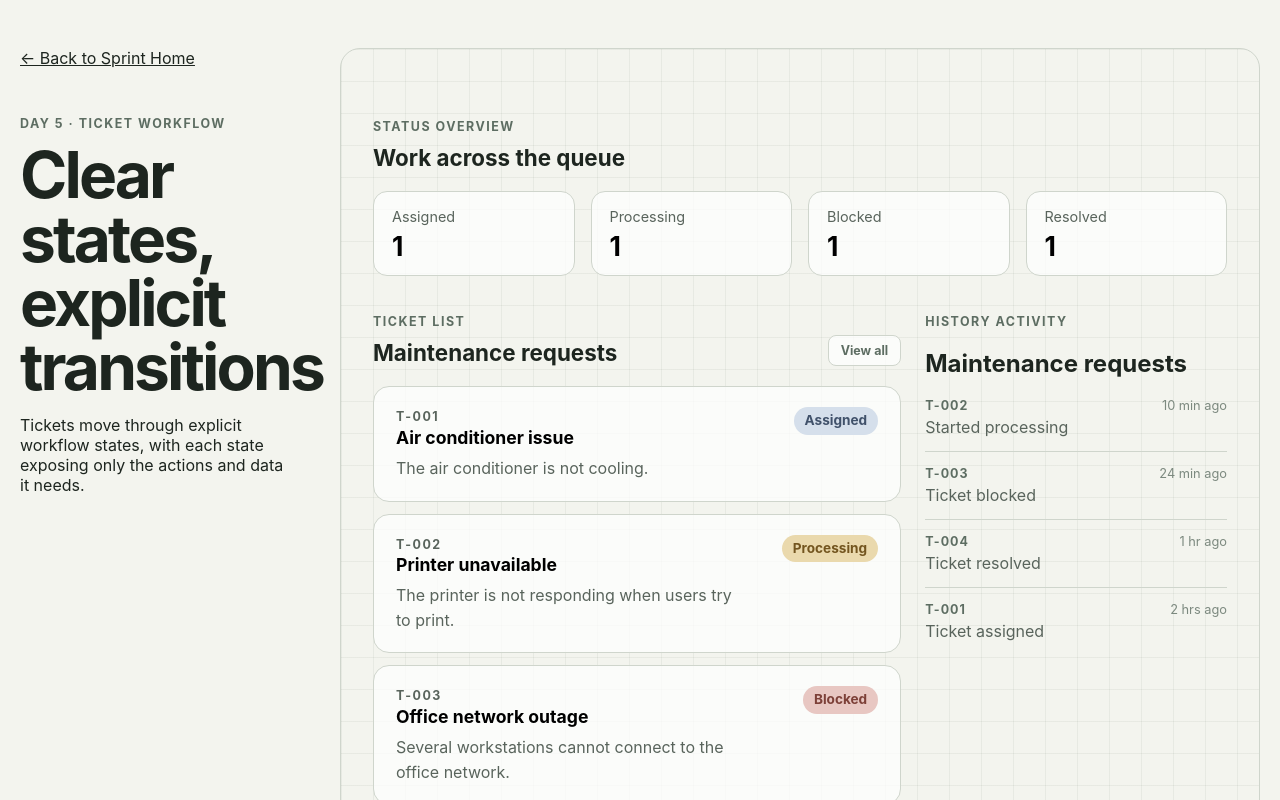
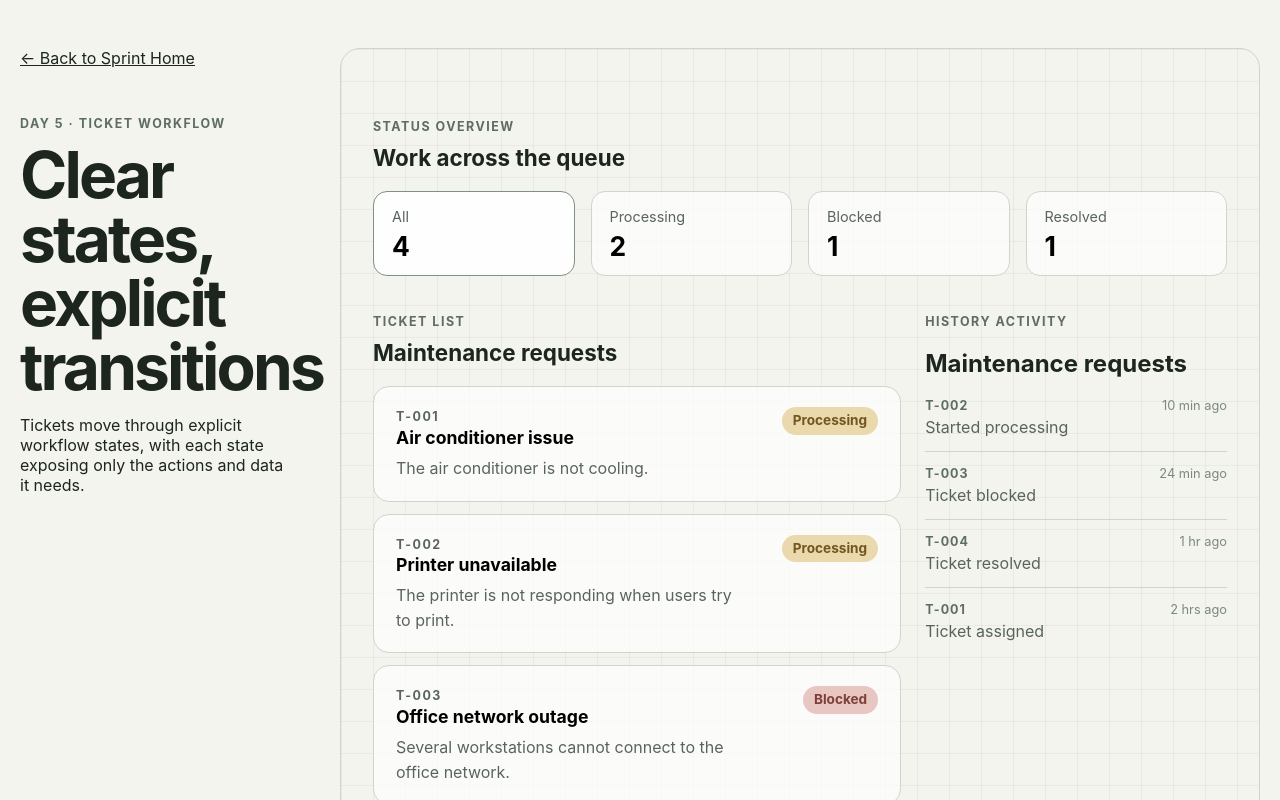
Before and after one commit to stuartchendev/7-day-frontend-production-sprint, a React (Vite) app: page /day-5 in a window 1280 px wide. Shown: the top 800 px of the page. Built offline with nearby package versions, Linux system fonts and the light colour scheme.

Commit message:
refactor(day-5): polish ticket dashboard skeleton

```diff
--- a/src/days/day-5/DayFivePage.tsx
+++ b/src/days/day-5/DayFivePage.tsx
@@ -45,21 +45,31 @@ export function DayFivePage() {
         initialTickets
     );
     const [selectedStatus, setSelectedStatus] =
-        useState<Ticket['status'] | null>(null);
+        useState<Ticket['status'] | 'all'>('all');
 
     const [selectedTicket, setSelectedTicket] =
         useState<string | null>(null);
 
-    const filteredTickets = selectedStatus
-        ? tickets.filter((ticket) => ticket.status === selectedStatus)
-        : tickets;
+    const filteredTickets =
+        selectedStatus === 'all'
+            ? tickets
+            : tickets.filter((ticket) => ticket.status === selectedStatus);
 
-    const withCountStatus = statuses.map((status) => ({
+    const allStatus = {
+        label: 'All',
+        status: 'all' as const,
+        count: tickets.length,
+    };
+
+    const withCountStatus = [
+        allStatus,
+        ...statuses.map((status) => ({
             ...status,
             count: tickets.filter(
                 (ticket) => ticket.status === status.status
             ).length,
-    }));
+        })),
+    ];
 
     const selectedTicketData = tickets.find((ticket) => ticket.id === selectedTicket)
 
@@ -168,7 +178,7 @@ export function DayFivePage() {
                                     <div>
                                         <button
                                             type="button"
-                                            onClick={() => handleTicketAction({ type: 'resolve' })}>Resolve</button>
+                                            onClick={() => handleTicketAction({ type: 'resolve', ticketId: selectedTicketData.id })}>Resolve</button>
                                         <button type="button">Block</button>
                                     </div>
                                 </div>
@@ -180,7 +190,8 @@ export function DayFivePage() {
                                 </div>
 
                                 <div className="day-five__history-list">
-                                    {selectedTicketData.history.map((entry) => (
+                                    {selectedTicketData.history.length > 0 ? (
+                                        selectedTicketData.history.map((entry) => (
                                             <div className="day-five__history-item" key={entry.id}>
                                                 <div className="day-five__history-marker">
                                                     <span />
@@ -193,7 +204,12 @@ export function DayFivePage() {
 
                                                 <p>{entry.note}</p>
                                             </div>
-                                    ))}
+                                        ))
+                                    ) : (
+                                        <p className="day-five__history-empty">
+                                            No transition history yet.
+                                        </p>
+                                    )}
                                 </div>
                             </div>
                         </section>
@@ -205,13 +221,6 @@ export function DayFivePage() {
                                     <p className="day-five__eyebrow">Ticket list</p>
                                     <h2>Maintenance requests</h2>
                                 </div>
-                                <button
-                                    className="day-five__ticket-viewall"
-                                    type="button"
-                                    onClick={() => setSelectedStatus(null)}
-                                >
-                                    View all
-                                </button>
                             </div>
                             <div className="day-five__ticket-list">
                                 {filteredTickets.map((ticket) => (
--- a/src/days/day-5/day-five.css
+++ b/src/days/day-5/day-five.css
@@ -67,30 +67,6 @@
     gap: 20px;
 }
 
-.day-five__ticket-viewall {
-    flex-shrink: 0;
-    padding: 7px 12px;
-    border: 1px solid #cfd5cc;
-    border-radius: 8px;
-    background: rgba(255, 255, 255, 0.72);
-    color: #5d6d62;
-    font: inherit;
-    font-size: 0.78rem;
-    font-weight: 700;
-    cursor: pointer;
-    transition:
-        border-color 160ms ease,
-        background 160ms ease,
-        color 160ms ease;
-}
-
-.day-five__ticket-viewall:hover {
-    border-color: #aeb9af;
-    background: rgba(255, 255, 255, 0.9);
-    color: #3f4b43;
-}
-
-
 .day-five__section-heading h2 {
     margin: 10px 0 0;
     font-size: 1.4rem;
@@ -112,16 +88,16 @@
     font: inherit;
     text-align: left;
     cursor: pointer;
+
+    transition:
+        border-color 160ms ease,
+        background 160ms ease,
+        transform 160ms ease;
 }
 
 .day-five__status-card--selected {
     border-color: #7f9184;
     background: rgba(255, 255, 255, 0.92);
-}
-
-.day-five__status-card--assigned.day-five__status-card--selected p,
-.day-five__status-card--assigned.day-five__status-card--selected strong {
-    color: #40516a;
 }
 
 .day-five__status-card--processing.day-five__status-card--selected p,
@@ -137,10 +113,6 @@
 .day-five__status-card--resolved.day-five__status-card--selected p,
 .day-five__status-card--resolved.day-five__status-card--selected strong {
     color: #3f654d;
-}
-
-.day-five__status-card--assigned.day-five__status-card--selected {
-    border-color: #40516a;
 }
 
 .day-five__status-card--processing.day-five__status-card--selected {
@@ -180,30 +152,34 @@
 }
 
 .day-five__ticket-card {
-    font: inherit;
-    text-align: left;
+    display: flex;
+    align-items: flex-start;
+    justify-content: space-between;
+    gap: 24px;
+    width: 100%;
     padding: 20px 22px;
     border: 1px solid #cfd5cc;
     border-radius: 16px;
     background: rgba(255, 255, 255, 0.72);
+    font: inherit;
+    text-align: left;
+    cursor: pointer;
+    transition:
+        border-color 160ms ease,
+        background 160ms ease,
+        transform 160ms ease;
 }
 
+.day-five__ticket-card:hover {
+    transform: translateY(-1px);
+    border-color: #aeb9af;
+    background: rgba(255, 255, 255, 0.9);
+}
 
 .day-five__ticket-card p {
     margin: 0;
     color: #59645c;
     line-height: 1.55;
-}
-
-.day-five__ticket-card {
-    display: flex;
-    align-items: flex-start;
-    justify-content: space-between;
-    gap: 24px;
-    padding: 20px 22px;
-    border: 1px solid #cfd5cc;
-    border-radius: 16px;
-    background: rgba(255, 255, 255, 0.72);
 }
 
 .day-five__ticket-id {
@@ -230,6 +206,13 @@
     flex-shrink: 0;
     font-size: 0.85rem;
     font-weight: 700;
+}
+
+.day-five__history-empty {
+    margin: 0;
+    color: #7c897f;
+    font-size: 0.88rem;
+    line-height: 1.45;
 }
 
 .day-five__activity {
@@ -317,11 +300,6 @@
     font-weight: 700;
     line-height: 1;
     text-transform: capitalize;
-}
-
-.day-five__status-pill--assigned {
-    background: #d5dfeb;
-    color: #40516a;
 }
 
 .day-five__status-pill--processing {
--- a/src/days/day-5/domain/ticketReducer.ts
+++ b/src/days/day-5/domain/ticketReducer.ts
@@ -10,13 +10,6 @@ export function ticketReducer(
         }
 
         switch (action.type) {
-            case 'start':
-                return {
-                    ...ticket,
-                    status: 'processing',
-                    handling: 'Investigating the reported issue',
-                };
-
             case 'resolve':
                 return {
                     ...ticket,
@@ -55,7 +48,6 @@ export function ticketReducer(
                     ],
                 };
             }
-
             default:
                 return ticket;
         }
--- a/src/days/day-5/tickets.ts
+++ b/src/days/day-5/tickets.ts
@@ -1,19 +1,13 @@
-import type { Ticket } from "./type";
+import type { Ticket, Statuses } from "./type";
 
 export const initialTickets: Ticket[] = [
     {
         id: 'T-001',
         title: 'Air conditioner issue',
-        status: 'assigned',
+        status: 'processing',
         report: 'The air conditioner is not cooling.',
-        history: [
-            {
-                id: 'history-1',
-                action: 'Assigned',
-                timestamp: '08:42',
-                note: 'Ticket assigned to maintenance team',
-            },
-        ],
+        handling: 'Investigating the reported issue',
+        history: [],
     },
     {
         id: 'T-002',
@@ -21,20 +15,7 @@ export const initialTickets: Ticket[] = [
         status: 'processing',
         report: 'The printer is not responding when users try to print.',
         handling: 'Checking the printer connection and power status',
-        history: [
-            {
-                id: 'history-1',
-                action: 'Assigned',
-                timestamp: '09:12',
-                note: 'Ticket assigned to maintenance team',
-            },
-            {
-                id: 'history-2',
-                action: 'Started processing',
-                timestamp: '09:24',
-                note: 'Investigation started',
-            },
-        ],
+        history: [],
     },
     {
         id: 'T-003',
@@ -46,19 +27,7 @@ export const initialTickets: Ticket[] = [
         history: [
             {
                 id: 'history-1',
-                action: 'Assigned',
-                timestamp: '08:56',
-                note: 'Ticket assigned to maintenance team',
-            },
-            {
-                id: 'history-2',
-                action: 'Started processing',
-                timestamp: '09:18',
-                note: 'Network issue investigation started',
-            },
-            {
-                id: 'history-3',
-                action: 'Blocked',
+                action: 'block',
                 timestamp: '09:47',
                 note: 'Waiting for network equipment replacement',
             },
@@ -73,32 +42,16 @@ export const initialTickets: Ticket[] = [
         history: [
             {
                 id: 'history-1',
-                action: 'Assigned',
+                action: 'resolve',
                 timestamp: '07:35',
                 note: 'Ticket assigned to maintenance team',
-            },
-            {
-                id: 'history-2',
-                action: 'Started processing',
-                timestamp: '07:48',
-                note: 'Faulty lighting fixture identified',
-            },
-            {
-                id: 'history-3',
-                action: 'Resolved',
-                timestamp: '08:16',
-                note: 'Lighting fixture replaced successfully',
             },
         ],
     },
 ];
 
-export const statuses: {
-    label: string;
-    status: Ticket['status'];
-}[] = [
-        { label: 'Assigned', status: 'assigned' },
-        { label: 'Processing', status: 'processing' },
-        { label: 'Blocked', status: 'blocked' },
-        { label: 'Resolved', status: 'resolved' },
-    ];
+export const statuses: Statuses[] = [
+    { label: 'Processing', status: 'processing' },
+    { label: 'Blocked', status: 'blocked' },
+    { label: 'Resolved', status: 'resolved' },
+];
--- a/src/days/day-5/type.ts
+++ b/src/days/day-5/type.ts
@@ -1,6 +1,6 @@
 export type TicketHistoryEntry = {
     id: string;
-    action: string;
+    action: 'resolve' | 'block' | 'resume';
     timestamp: string;
     note?: string;
 };
@@ -13,10 +13,7 @@ type BaseTicket = {
 };
 
 export type Ticket = BaseTicket & (
-    | {
-        status: 'assigned';
-    }
-    | {
+    {
         status: 'processing';
         handling: string;
     }
@@ -32,21 +29,23 @@ export type Ticket = BaseTicket & (
 );
 
 export type TicketAction =
-    | { type: 'start'; ticketId: string }
     | { type: 'resolve'; ticketId: string }
     | { type: 'block'; ticketId: string; blockReason: string }
     | { type: 'resume'; ticketId: string };
 
 type TicketTransitions = {
-    assigned: ['start'];
     processing: ['resolve', 'block'];
     blocked: ['resume'];
     resolved: [];
 };
 
 export const ticketTransitions = {
-    assigned: ['start'],
     processing: ['resolve', 'block'],
     blocked: ['resume'],
     resolved: [],
 } satisfies TicketTransitions;
+
+export type Statuses = {
+    label: string;
+    status: Ticket['status'];
+}
```
Lines whose indentation alone changed are shown as unchanged.
